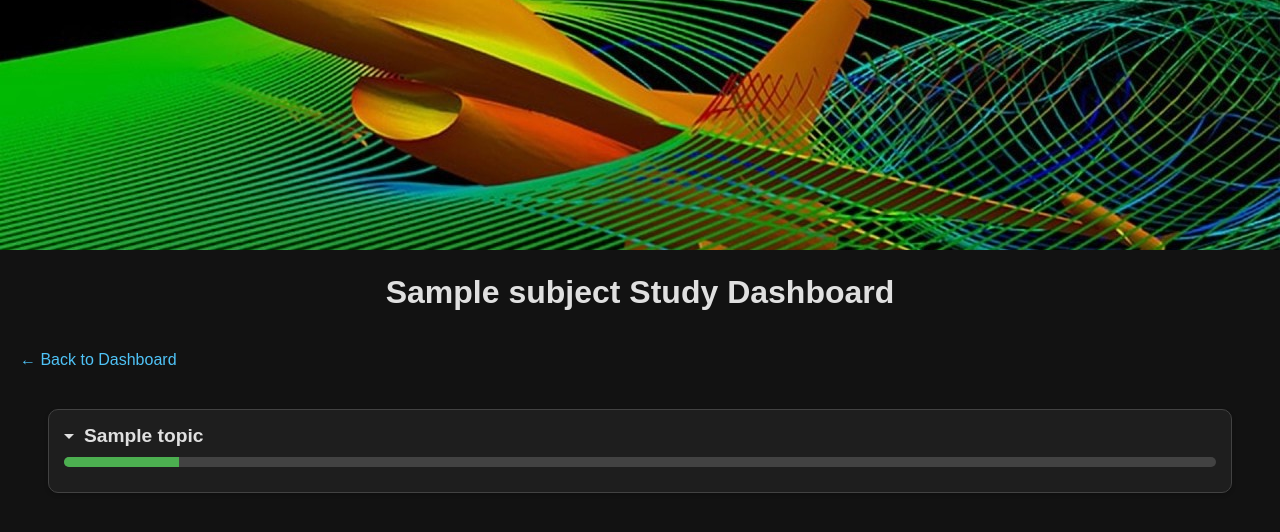
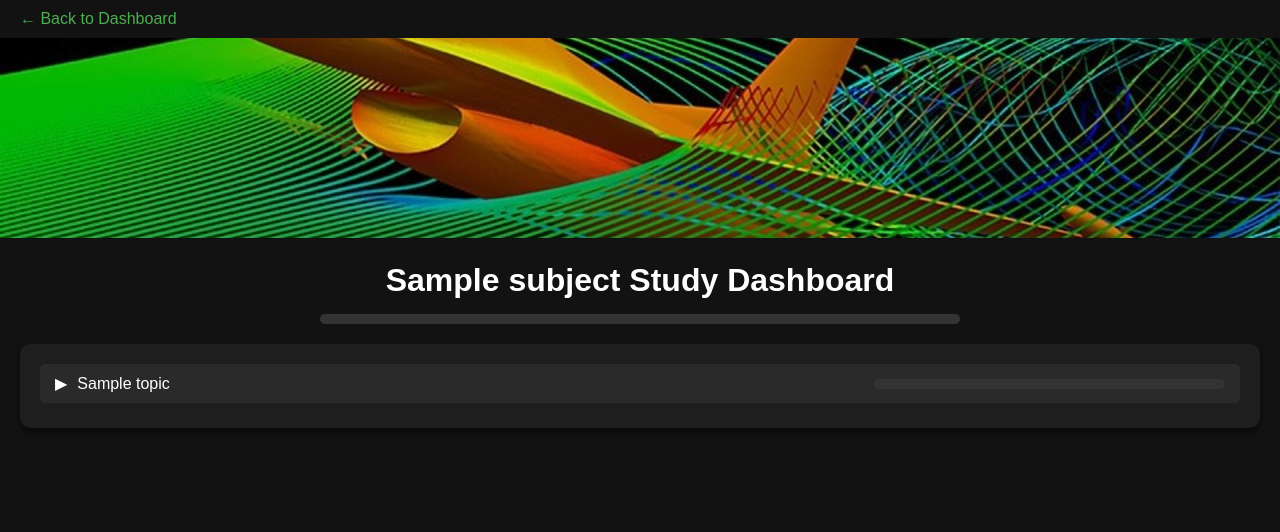
Before and after one commit to John-Auerbach/Quals, a Flask app: template templates/subject.html in a window 1280 px wide. Shown: the top 532 px of the page. Run offline with Flask 3, Linux system fonts and the light colour scheme; the template is opened without the code that fills it: most values are stand-ins (such as "Sample title", 1, 10 or a date in 2020).

Commit message:
FIXED formatting

```diff
--- a/templates/subject.html
+++ b/templates/subject.html
@@ -5,134 +5,159 @@
     <meta name="viewport" content="width=device-width, initial-scale=1.0">
     <title>{{ subject }} Study Dashboard</title>
     <style>
-        /* General Styling */
         body {
             font-family: Arial, sans-serif;
             background-color: #121212;
-            color: #e0e0e0;
+            color: #ffffff;
             margin: 0;
             padding: 0;
+            text-align: center;
         }
-
+        .header {
+            display: flex;
+            justify-content: space-between;
+            align-items: center;
+            padding: 10px 20px;
+        }
+        .header a {
+            color: #4caf50;
+            text-decoration: none;
+            font-size: 16px;
+        }
+        .header a:hover {
+            text-decoration: underline;
+        }
+        h1 {
+            margin: 20px 0 5px;
+            display: inline-block;
+        }
+        .overall-progress-container {
+            display: flex;
+            align-items: center;
+            justify-content: center;
+            margin: 10px 0 20px;
+        }
+        .overall-progress-bar {
+            width: 50%;
+            background-color: #333;
+            border-radius: 5px;
+            overflow: hidden;
+        }
+        .overall-progress {
+            height: 10px;
+            background-color: #4caf50;
+            transition: width 0.3s ease;
+        }
+        .cover-image {
+            width: 100%;
+            height: 200px;
+            object-fit: cover;
+        }
+        .content-container {
+            margin: 20px;
+            padding: 20px;
+            background-color: #1e1e1e;
+            border-radius: 10px;
+            box-shadow: 0px 4px 6px rgba(0, 0, 0, 0.5);
+        }
+        .topic {
+            display: flex;
+            align-items: center;
+            justify-content: space-between;
+            background-color: #2a2a2a;
+            padding: 10px 15px;
+            border-radius: 5px;
+            cursor: pointer;
+            margin-bottom: 5px;
+        }
+        .topic:hover {
+            background-color: #3a3a3a;
+        }
+        .topic-title {
+            display: flex;
+            align-items: center;
+        }
+        .caret {
+            margin-right: 10px;
+            transform: rotate(0deg);
+            transition: transform 0.3s ease;
+        }
+        .caret.open {
+            transform: rotate(90deg);
+        }
+        .progress-bar {
+            width: 30%;
+            background-color: #333;
+            border-radius: 5px;
+            overflow: hidden;
+            margin-left: 10px;
+        }
+        .progress {
+            height: 10px;
+            background-color: #4caf50;
+            transition: width 0.3s ease;
+        }
+        .subtopics {
+            display: none;
+            margin-top: 10px;
+            margin-left: 30px;
+        }
+        .subtopics.open {
+            display: block;
+        }
+        ul {
+            list-style-type: none;
+            padding: 0;
+        }
+        li {
+            margin: 10px 0;
+        }
         a {
-            color: #4fc3f7;
+            color: #007bff;
             text-decoration: none;
         }
-
         a:hover {
             text-decoration: underline;
         }
-
-        h1 {
-            text-align: center;
-            margin: 20px 0;
-        }
-
-        .cover-image {
-            width: 100%;
-            height: 250px;
-            object-fit: cover;
-        }
-
-        .topic {
-            margin: 20px auto;
-            border: 1px solid #424242;
-            border-radius: 10px;
-            background-color: #1e1e1e;
-            width: 90%;
-            padding: 15px;
-            box-shadow: 0px 2px 4px rgba(0, 0, 0, 0.2);
-        }
-
-        .topic h2 {
-            margin: 0;
-            display: flex;
-            align-items: center;
-            cursor: pointer;
-            font-size: 1.2em;
-        }
-
-        .topic h2:hover {
-            color: #4fc3f7;
-        }
-
-        .caret {
-            display: inline-block;
+        input[type="checkbox"] {
             margin-right: 10px;
-            border-top: 5px solid #e0e0e0;
-            border-left: 5px solid transparent;
-            border-right: 5px solid transparent;
-            transition: transform 0.3s ease;
-        }
-
-        .caret.collapsed {
-            transform: rotate(-90deg);
-        }
-
-        .progress-bar {
-            width: 100%;
-            background-color: #424242;
-            border-radius: 5px;
-            overflow: hidden;
-            margin: 10px 0;
-            height: 10px;
-        }
-
-        .progress {
-            height: 100%;
-            background-color: #4caf50;
-            transition: width 0.3s ease;
-        }
-
-        ul {
-            list-style-type: none;
-            padding: 0;
-            display: none; /* Default to hidden */
-        }
-
-        ul li {
-            margin: 10px 0;
-            display: flex;
-            align-items: center;
-        }
-
-        ul li input[type="checkbox"] {
-            margin-right: 10px;
-            cursor: pointer;
-        }
-
-        ul li a {
-            text-decoration: none;
-            color: #4fc3f7;
-            flex-grow: 1;
-        }
-
-        ul li a:hover {
-            text-decoration: underline;
         }
     </style>
 </head>
 <body>
+    <!-- Header Section -->
+    <div class="header">
+        <a href="/">← Back to Dashboard</a>
+    </div>
+    <!-- Cover Image -->
     <img src="{{ url_for('static', filename='fluids.jpg') }}" alt="Fluids Cover" class="cover-image">
+    <!-- Title -->
     <h1>{{ subject }} Study Dashboard</h1>
-    <a href="/" style="display: inline-block; margin: 20px;">← Back to Dashboard</a>
-
-    <div id="topics">
+    <!-- Overall Progress Bar -->
+    <div class="overall-progress-container">
+        <div class="overall-progress-bar">
+            <div id="overall-progress" class="overall-progress" style="width: 0%;"></div>
+        </div>
+    </div>
+    <!-- Content Container -->
+    <div class="content-container">
+        <!-- Topics -->
         {% for topic in topics %}
-        <div class="topic">
-            <h2 onclick="toggleTopic('{{ topic.name }}')">
-                <span class="caret" id="caret-{{ topic.name }}"></span>
+        <div class="topic" onclick="toggleSubtopics('{{ topic.name }}')">
+            <div class="topic-title">
+                <span class="caret" id="caret-{{ topic.name }}">▶</span>
                 {{ topic.name }}
-            </h2>
+            </div>
             <div class="progress-bar">
-                <div class="progress" id="progress-{{ topic.name }}" style="width: {{ topic.progress }}%;"></div>
+                <div id="progress-{{ topic.name }}" class="progress" style="width: {{ topic.progress }}%;"></div>
             </div>
-            <ul id="files-{{ topic.name }}">
+        </div>
+        <div id="subtopics-{{ topic.name }}" class="subtopics">
+            <ul>
                 {% for file in topic.files %}
                 <li>
                     <input type="checkbox"
-                           class="file-checkbox"
-                           data-subject="{{ subject }}"
+                           class="subtopic-checkbox"
                            data-topic="{{ topic.name }}"
                            data-file="{{ file }}"
                            {% if progress.get(subject, {}).get(topic.name, {}).get(file, False) %}checked{% endif %}>
@@ -145,41 +170,49 @@
     </div>
 
     <script>
-        // Function to toggle the visibility of the file list
-        function toggleTopic(topicName) {
-            const filesList = document.getElementById(`files-${topicName}`);
-            const caret = document.getElementById(`caret-${topicName}`);
-            if (filesList.style.display === "block") {
-                filesList.style.display = "none";
-                caret.classList.add("collapsed");
-            } else {
-                filesList.style.display = "block";
-                caret.classList.remove("collapsed");
+        function toggleSubtopics(topic) {
+            const subtopics = document.getElementById(`subtopics-${topic}`);
+            const caret = document.getElementById(`caret-${topic}`);
+            subtopics.classList.toggle('open');
+            caret.classList.toggle('open');
+        }
+
+        function updateProgress(topic) {
+            const checkboxes = document.querySelectorAll(`.subtopic-checkbox[data-topic="${topic}"]`);
+            const total = checkboxes.length;
+            const completed = Array.from(checkboxes).filter(cb => cb.checked).length;
+            const progress = total > 0 ? (completed / total) * 100 : 0;
+
+            const progressBar = document.getElementById(`progress-${topic}`);
+            if (progressBar) {
+                progressBar.style.width = `${progress}%`;
+            }
+
+            updateOverallProgress();
+        }
+
+        function updateOverallProgress() {
+            const checkboxes = document.querySelectorAll(".subtopic-checkbox");
+            const total = checkboxes.length;
+            const completed = Array.from(checkboxes).filter(cb => cb.checked).length;
+            const progress = total > 0 ? (completed / total) * 100 : 0;
+
+            const progressBar = document.getElementById("overall-progress");
+            if (progressBar) {
+                progressBar.style.width = `${progress}%`;
             }
         }
 
-        // Update progress dynamically when a checkbox is toggled
-        document.querySelectorAll(".file-checkbox").forEach(checkbox => {
-            checkbox.addEventListener("change", function () {
-                const subject = this.dataset.subject;
-                const topic = this.dataset.topic;
-                const file = this.dataset.file;
-                const isChecked = this.checked;
+        document.querySelectorAll(".subtopic-checkbox").forEach(checkbox => {
+            checkbox.addEventListener("change", (event) => {
+                const topic = event.target.getAttribute("data-topic");
+                updateProgress(topic);
+            });
+        });
 
-                fetch("/update_progress", {
-                    method: "POST",
-                    headers: { "Content-Type": "application/json" },
-                    body: JSON.stringify({ subject, topic, file, isChecked })
-                })
-                .then(response => response.json())
-                .then(data => {
-                    if (data.status === "success") {
-                        const progressBar = document.getElementById(`progress-${topic}`);
-                        progressBar.style.width = `${data.newProgress}%`;
-                    }
-                })
-                .catch(error => console.error("Error updating progress:", error));
-            });
+        document.addEventListener("DOMContentLoaded", () => {
+            const topics = [{% for topic in topics %}"{{ topic.name }}",{% endfor %}];
+            topics.forEach(topic => updateProgress(topic));
         });
     </script>
 </body>
```
